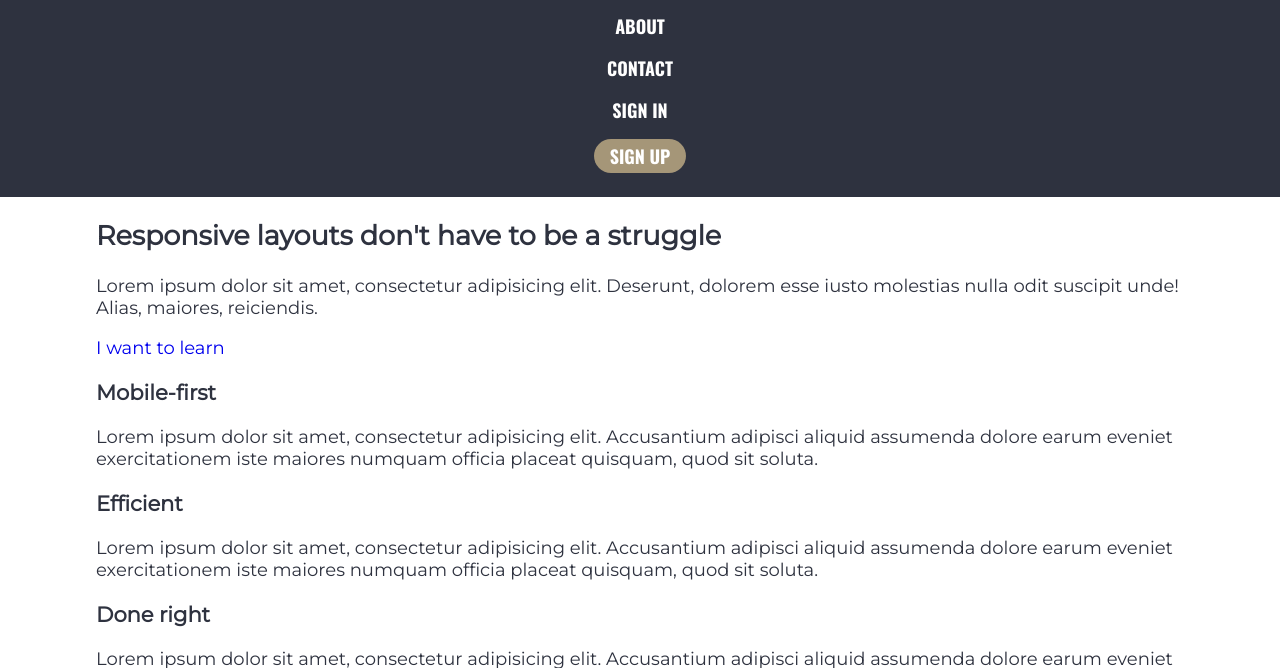
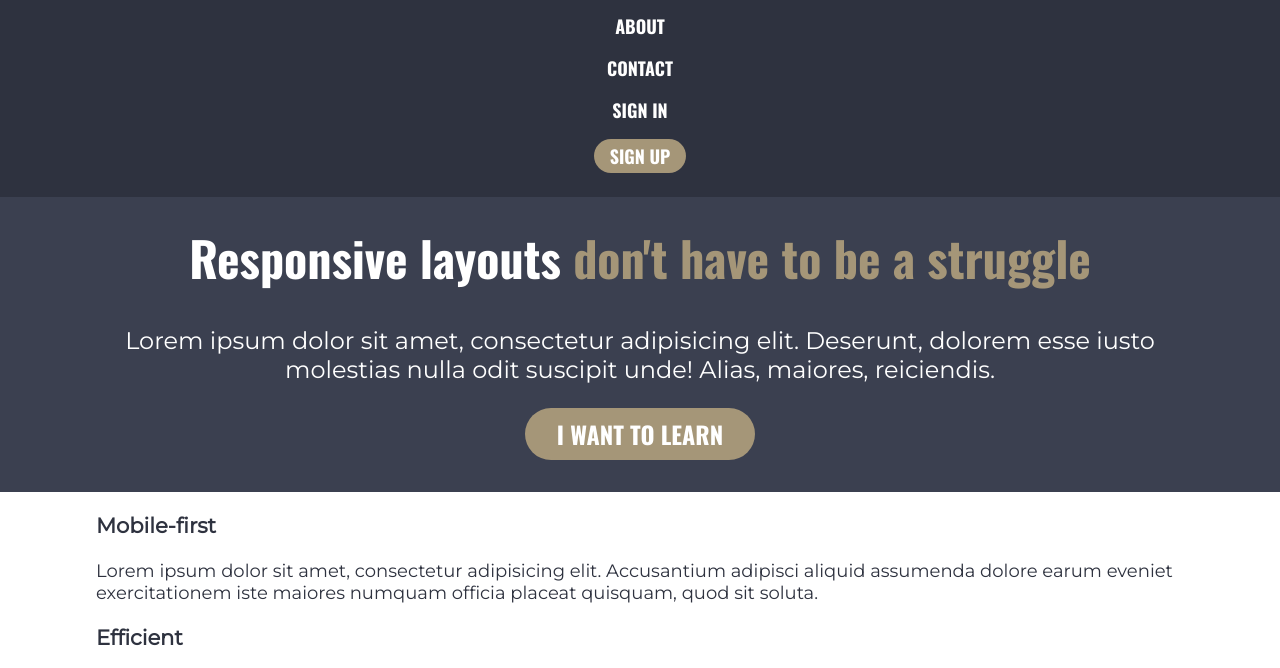
Before and after one commit to Annie-Huang/conquering-responsive-layouts, a website: page nav-challenge-2/index.html in a window 1280 px wide. Shown: the part 104-772 px from the top of the page. Drawn offline with nearby package versions, Linux system fonts and the light colour scheme.

Commit message:
Add global reset for h1, focus|hover state for <a>. Add common .accent style. Style the entire hero section.

```diff
--- a/nav-challenge-2/index.html
+++ b/nav-challenge-2/index.html
@@ -27,10 +27,10 @@
 
 <section class="hero">
   <div class="container row">
-    <h1>Responsive layouts <span>don't have to be a struggle</span></h1>
+    <h1 class="hero__title">Responsive layouts <span class="accent">don't have to be a struggle</span></h1>
     <div class="hero__text">
       <p>Lorem ipsum dolor sit amet, consectetur adipisicing elit. Deserunt, dolorem esse iusto molestias nulla odit suscipit unde! Alias, maiores, reiciendis.</p>
-      <a href="#">I want to learn</a>
+      <a href="#" class="hero__btn" >I want to learn</a>
     </div>
   </div>
 </section>
--- a/nav-challenge-2/style.css
+++ b/nav-challenge-2/style.css
@@ -18,12 +18,15 @@ font-family: 'Oswald', sans-serif;
 }
 
 body {
-  font-family: 'Montserrat', sans-serif;
+  font-family: 'Montserrat', sans-serif; /* only add 'Oswald' when we make the change */
   font-size: 1.125rem; /* 18px; */
   color: var(--clr-dark);
   margin: 0; /* override browser agent default */
 }
 
+h1 {
+  margin-top: 0;
+}
 ul {
   margin: 0;
   padding: 0;
@@ -31,6 +34,10 @@ ul {
 }
 a {
   text-decoration: none;
+}
+a:focus,
+a:hover {
+  opacity: 0.7;
 }
 img {
   max-width: 100%;
@@ -43,6 +50,9 @@ img {
   width: 85%;
   max-width: 1200px;
   margin: 0 auto;
+}
+.accent {
+  color: var(--clr-primary);
 }
 
 /* Component styling -- Specific ones */
@@ -62,13 +72,34 @@ img {
   /*border: 1px solid green;*/
   color: var(--clr-light);
 }
-.nav__link:focus,
-.nav__link:hover {
-  opacity: 0.7;
-}
 .nav__link--btn {
   background-color: var(--clr-primary);
   display: inline-block;
   padding: 0.25rem 1rem;
   border-radius: 100vw;
 }
+
+/* Component styling -- Specific ones -- hero section*/
+.hero {
+  background-color: var(--clr-secondary);
+  padding: 2rem 0;
+  color: var(--clr-light);
+  text-align: center;
+}
+.hero__title {
+  font-family: 'Oswald', sans-serif;
+  font-size: 3rem; /* 48px, will make it 90px in desktop */
+  line-height: 1.2;
+}
+.hero__text {
+  font-size: 1.5rem; /* 16px, will make it 24px in desktop */
+}
+.hero__btn {
+  font-family: 'Oswald', sans-serif;
+  background-color: var(--clr-primary);
+  color: var(--clr-light);
+  text-transform: uppercase;
+  display: inline-block;
+  padding: 0.5rem 2rem;
+  border-radius: 100vw;
+}
```
Also changed, not shown: 1 other file.
